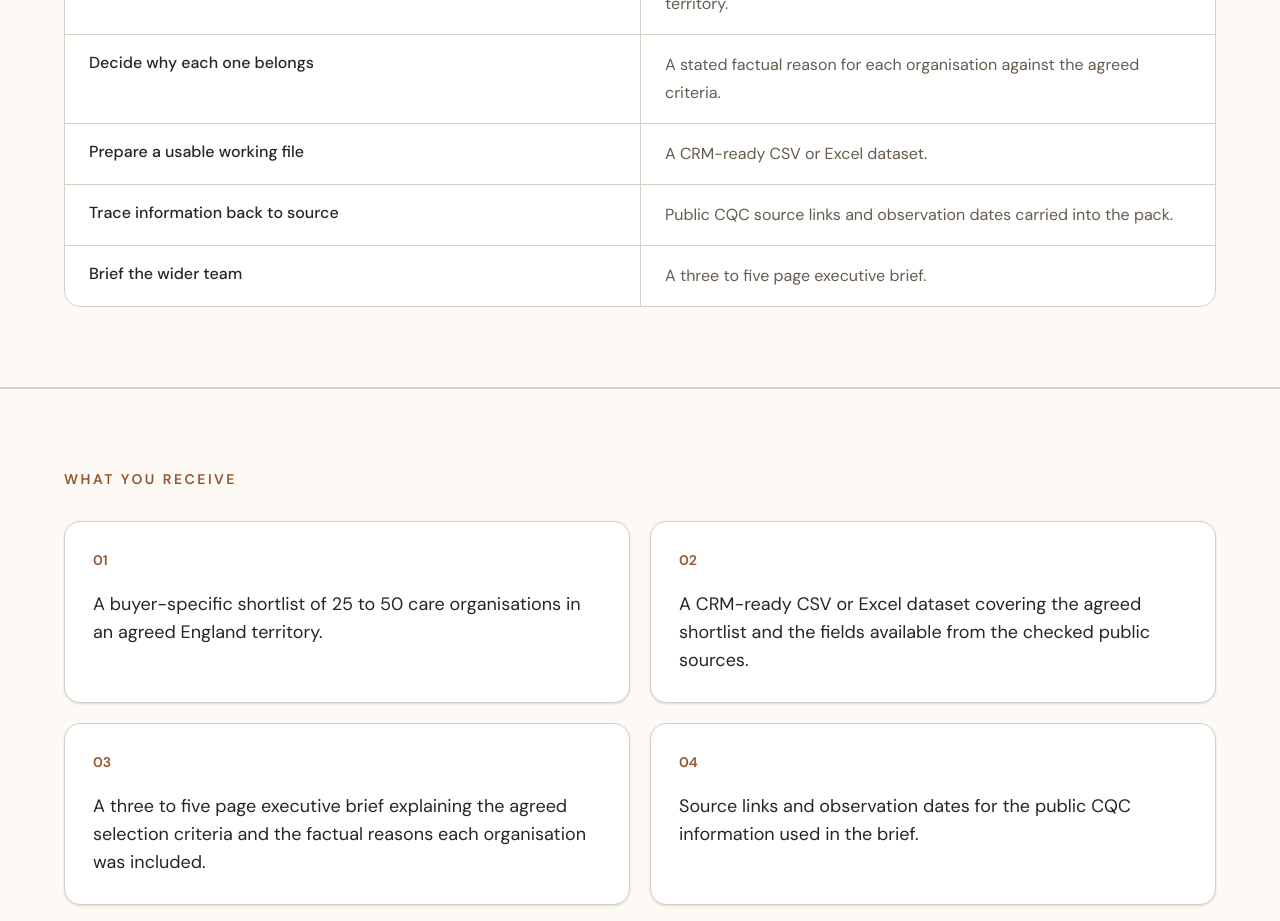
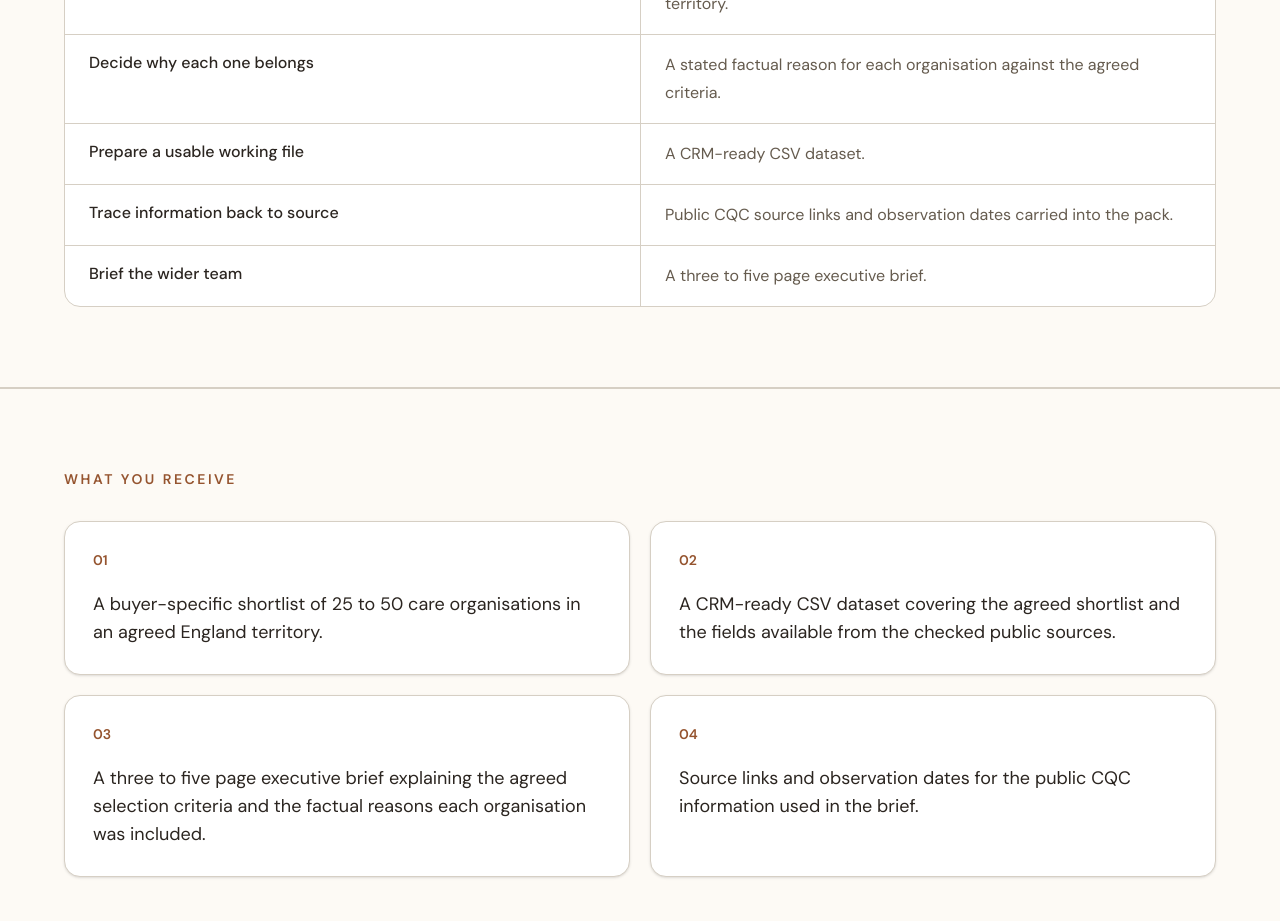
Before and after one commit to sapopo93/caregist, a Next.js app in the folder frontend/: page /territory-opportunity-brief in a window 1280 px wide. Shown: the part 1340-2261 px from the top of the page. Built offline with nearby package versions, Linux system fonts and the light colour scheme; no server answers.

Commit message:
Align Territory Brief dataset promises with CSV fulfilment (#78)

```diff
--- a/frontend/app/pricing/territory/page.tsx
+++ b/frontend/app/pricing/territory/page.tsx
@@ -84,7 +84,7 @@ export default function TerritoryScopePage() {
             <div className={styles.num}>01</div>
             <h3>Territory dataset</h3>
             <p>
-              An editable CSV and Excel workbook of qualifying care locations in the agreed
+              An editable CSV dataset of qualifying care locations in the agreed
               scope, with provider grouping and source fields.
             </p>
           </article>
--- a/frontend/app/terms/page.tsx
+++ b/frontend/app/terms/page.tsx
@@ -35,7 +35,7 @@ export default function TermsPage() {
           <h2 className="mb-3 mt-8 text-xl font-bold text-bark">1. Products and scope</h2>
           <ul className="list-disc space-y-1 pl-6">
             <li><strong>Free Directory:</strong> provider search, profiles, source dates, and free correction or claim requests when verification intake is available.</li>
-            <li><strong>Territory Opportunity Brief:</strong> a one-off, buyer-specific research pack for an agreed England territory. It includes a shortlist of 25 to 50 organisations, a CRM-ready CSV or Excel dataset, a three to five page executive brief, and source links and observation dates for the public CQC information used.</li>
+            <li><strong>Territory Opportunity Brief:</strong> a one-off, buyer-specific research pack for an agreed England territory. It includes a shortlist of 25 to 50 organisations, a CRM-ready CSV dataset, a three to five page executive brief, and source links and observation dates for the public CQC information used.</li>
             <li><strong>Radar Regional:</strong> one contracted England region, 2 users, 10 saved views, and 90 days of event export.</li>
             <li><strong>Radar National:</strong> all England, 5 users, 50 saved views or lists, 365 days of event export, and onboarding.</li>
             <li><strong>Intelligence Feed Pilot:</strong> a sales-assisted, contracted API and webhook pilot with a stated region, signal, and delivery scope.</li>
--- a/frontend/app/territory-opportunity-brief/page.tsx
+++ b/frontend/app/territory-opportunity-brief/page.tsx
@@ -10,7 +10,7 @@ export const metadata: Metadata = {
 
 const deliverables = [
   "A buyer-specific shortlist of 25 to 50 care organisations in an agreed England territory.",
-  "A CRM-ready CSV or Excel dataset covering the agreed shortlist and the fields available from the checked public sources.",
+  "A CRM-ready CSV dataset covering the agreed shortlist and the fields available from the checked public sources.",
   "A three to five page executive brief explaining the agreed selection criteria and the factual reasons each organisation was included.",
   "Source links and observation dates for the public CQC information used in the brief.",
 ];
@@ -24,7 +24,7 @@ const boundaries = [
 const workRemoved = [
   ["Find the relevant organisations", "A buyer-specific 25 to 50 organisation shortlist for the agreed territory."],
   ["Decide why each one belongs", "A stated factual reason for each organisation against the agreed criteria."],
-  ["Prepare a usable working file", "A CRM-ready CSV or Excel dataset."],
+  ["Prepare a usable working file", "A CRM-ready CSV dataset."],
   ["Trace information back to source", "Public CQC source links and observation dates carried into the pack."],
   ["Brief the wider team", "A three to five page executive brief."],
 ];
```
